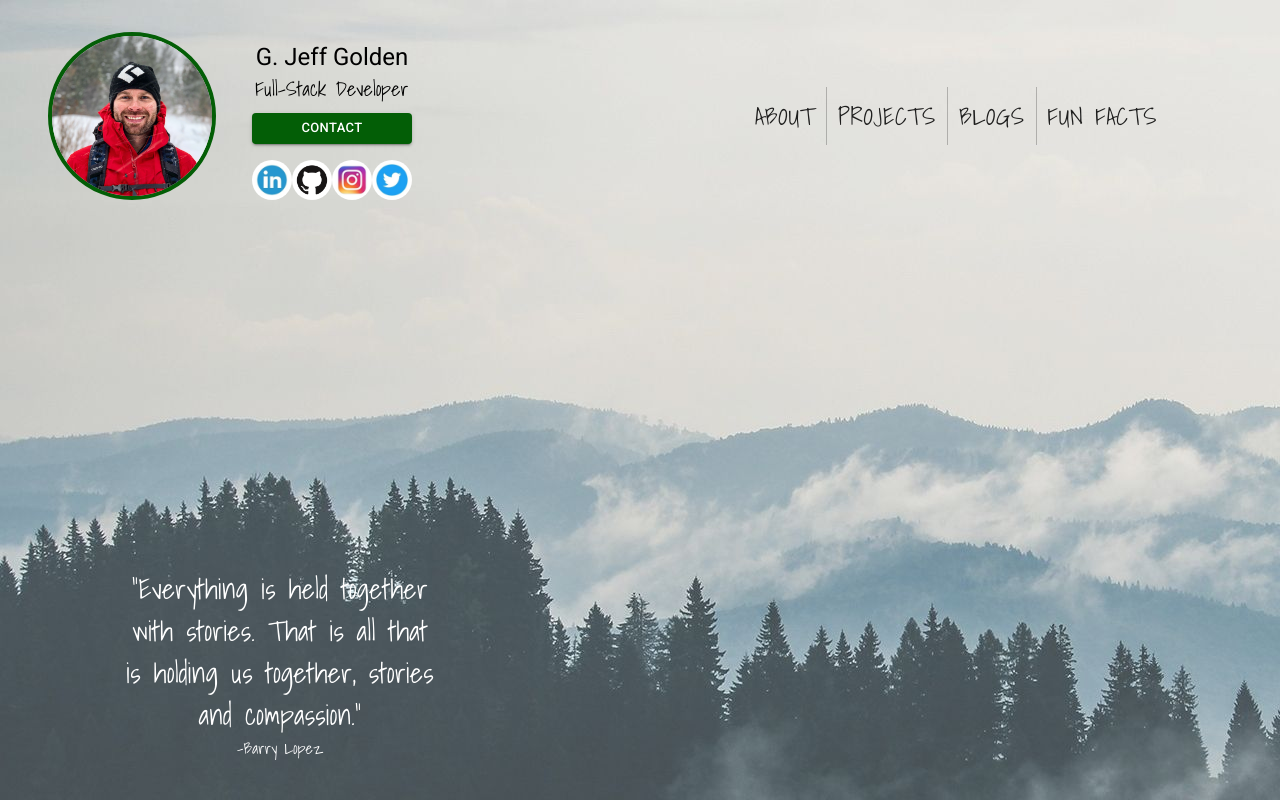
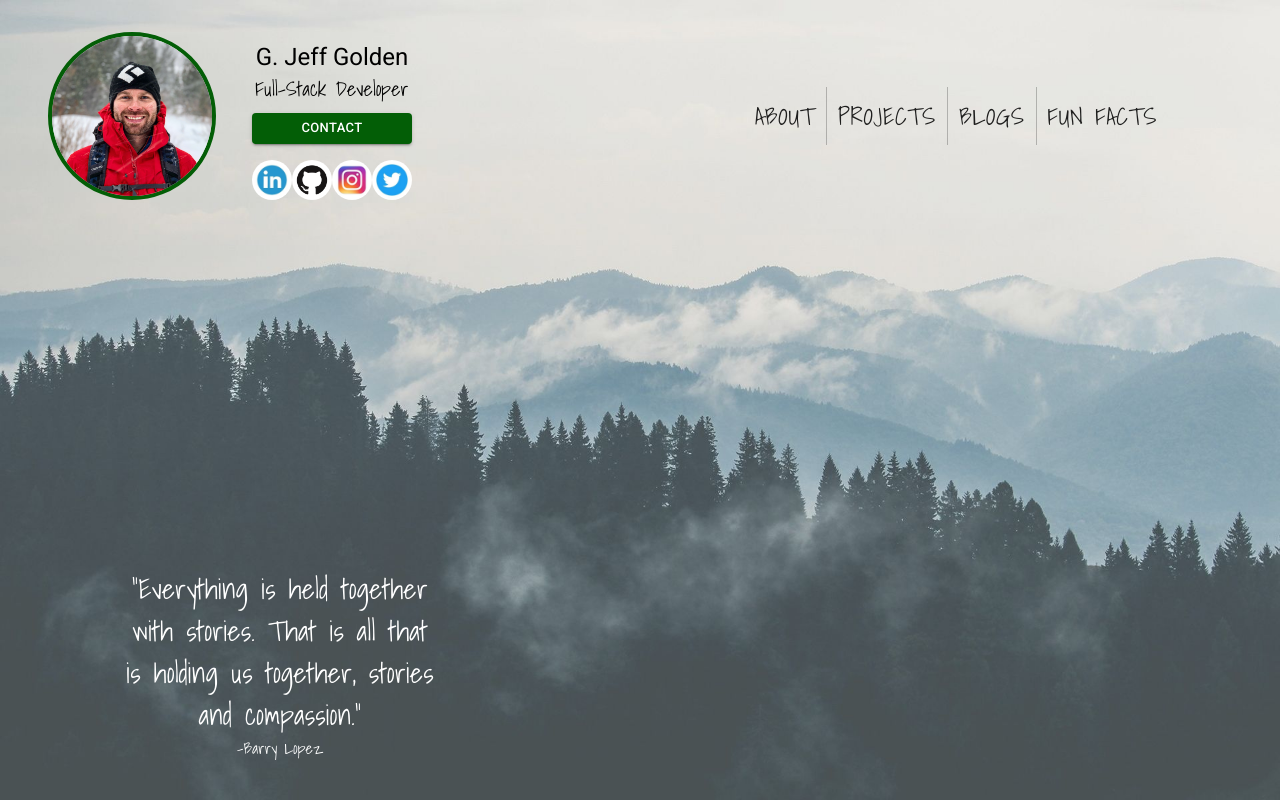
Before and after one commit to gjeffgolden/personal-website, a React (Create React App) app: page / in a window 1280 px wide. Built offline with nearby package versions, Linux system fonts and the light colour scheme.

Commit message:
Resized background image.

```diff
--- a/src/App.js
+++ b/src/App.js
@@ -13,7 +13,10 @@ function App() {
 
   return (
     <Router>
-      <div className="App" style={{height: 'fit-content', minHeight: "100vh", width: '100vw', backgroundImage: `url(${Background})`}}>
+      <div
+        className="App"
+        style={{height: 'fit-content', minHeight: "100vh", width: '100vw', backgroundImage: `url(${Background})`, backgroundRepeat: 'no-repeat', backgroundPosition: "center", backgroundSize: "cover"}}
+      >
         <Header />
         <Switch>
           <Route exact path="/">
--- a/src/pages/Blogs.js
+++ b/src/pages/Blogs.js
@@ -12,13 +12,13 @@ export default function Blogs() {
             id: 1,
             headline: "Forking My Life",
             teaser: 'Why transition from a successful digital marketing career to coding?',
-            wordpress: "https://iceandtrail.com/2020/12/16/forking-my-life/"
+            wordpress: "https://gjeffgolden.medium.com/forking-my-life-49c97583c9ca"
         },
         {
             id: 2,
             headline: "A Beginner's Guide to JavaScript Event Delegation",
             teaser: 'Stop! Propagate, and listen.',
-            wordpress: "https://iceandtrail.com/2021/02/23/a-minimalist-guide-to-javascript-event-delegation/"
+            wordpress: "https://gjeffgolden.medium.com/a-beginners-guide-to-javascript-event-delegation-85545d943a23"
         },
         {
             id: 3,
```
